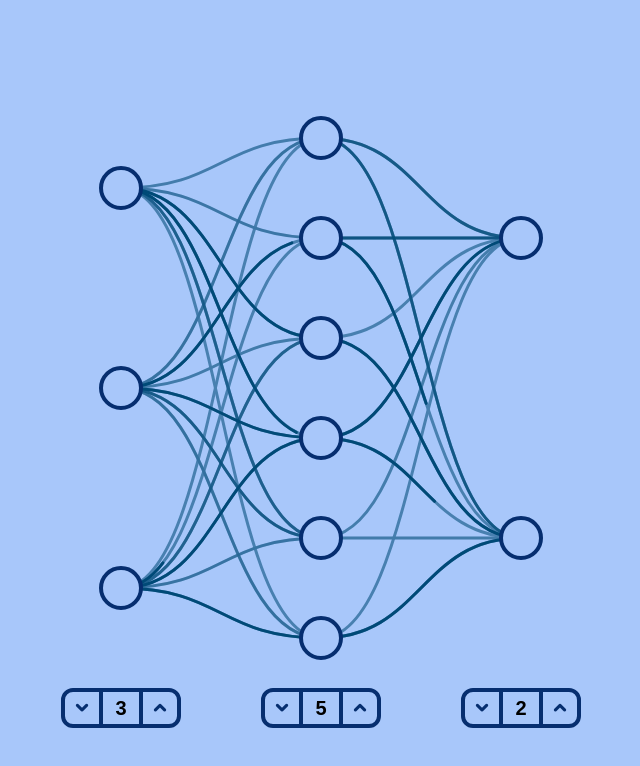
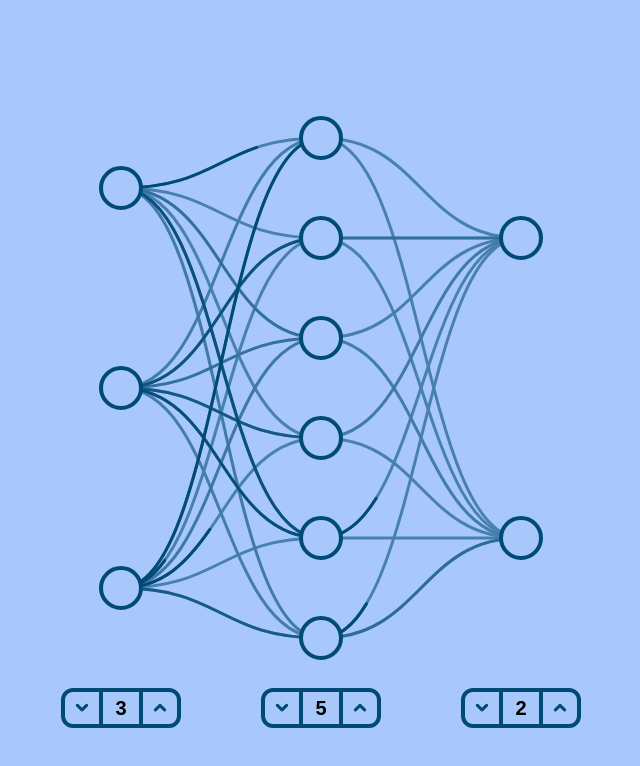
Before and after one commit to SimpleJS-AI/SimpleJS-NNVisualization, a plain HTML site: page index.html in a window 1280 px wide. Shown: the whole page, without its empty margins (327-967 px from the left). Drawn offline with nearby package versions, Linux system fonts and the light colour scheme.

Commit message:
color improvements

```diff
--- a/script.js
+++ b/script.js
@@ -64,19 +64,19 @@ function generate(input, hidden, output) {
 
     innerHTML += '<g id="input-layer">'
     for (let i = 0; i < input; i++) {
-        innerHTML += `<circle cx="100" cy="${inputLayerPosY[i]}" r="20" stroke="${colors[1]}" stroke-width="4" fill="${colors[0]}" />`
+        innerHTML += `<circle cx="100" cy="${inputLayerPosY[i]}" r="20" stroke="${colors[2]}" stroke-width="4" fill="${colors[0]}" />`
     }
     innerHTML += '</g>'
 
     innerHTML += '<g id="hidden-layer">'
     for (let i = 0; i < hidden; i++) {
-        innerHTML += `<circle cx="300" cy="${hiddenLayerPosY[i]}" r="20" stroke="${colors[1]}" stroke-width="4" fill="${colors[0]}" />`
+        innerHTML += `<circle cx="300" cy="${hiddenLayerPosY[i]}" r="20" stroke="${colors[2]}" stroke-width="4" fill="${colors[0]}" />`
     }
     innerHTML += '</g>'
 
     innerHTML += '<g id="output-layer">'
     for (let i = 0; i < output; i++) {
-        innerHTML += `<circle cx="500" cy="${outputLayerPosY[i]}" r="20" stroke="${colors[1]}" stroke-width="4" fill="${colors[0]}" />`
+        innerHTML += `<circle cx="500" cy="${outputLayerPosY[i]}" r="20" stroke="${colors[2]}" stroke-width="4" fill="${colors[0]}" />`
     }
     innerHTML += '</g>'
 
--- a/style.scss
+++ b/style.scss
@@ -1,6 +1,5 @@
 :root{
     --a1: #a8c7fa;
-    --a2: #062e6f;
     --a3: #004a77;
 }
 
@@ -88,7 +87,7 @@ input::-webkit-inner-spin-button {
     & .control{
         display: flex;
         & span{
-            color: var(--a2);
+            color: var(--a3);
         }
     }
 }
@@ -99,19 +98,19 @@ input::-webkit-inner-spin-button {
     width: 40px;
     height: 40px;
     box-sizing: border-box;
-    border: 4px solid var(--a2);
+    border: 4px solid var(--a3);
     display: flex;
     justify-content: center;
     align-items: center;
 }
 .btn-left{
     border-radius: 12px 0 0 12px;
-    border-right: 2px solid var(--a2);
+    border-right: 2px solid var(--a3);
 
 }
 .btn-right{
     border-radius: 0 12px 12px 0;
-    border-left: 2px solid var(--a2);
+    border-left: 2px solid var(--a3);
 }
 
 input[type=number]{
@@ -119,10 +118,10 @@ input[type=number]{
     width: 40px;
     height: 40px;
     box-sizing: border-box;
-    border-top: 4px solid var(--a2);
-    border-bottom: 4px solid var(--a2);
-    border-left: 2px solid var(--a2);
-    border-right: 2px solid var(--a2);
+    border-top: 4px solid var(--a3);
+    border-bottom: 4px solid var(--a3);
+    border-left: 2px solid var(--a3);
+    border-right: 2px solid var(--a3);
     text-align: center;
     font-size: 20px;
     font-weight: bold;
```
Also changed, not shown: style.css, 1 other file.
